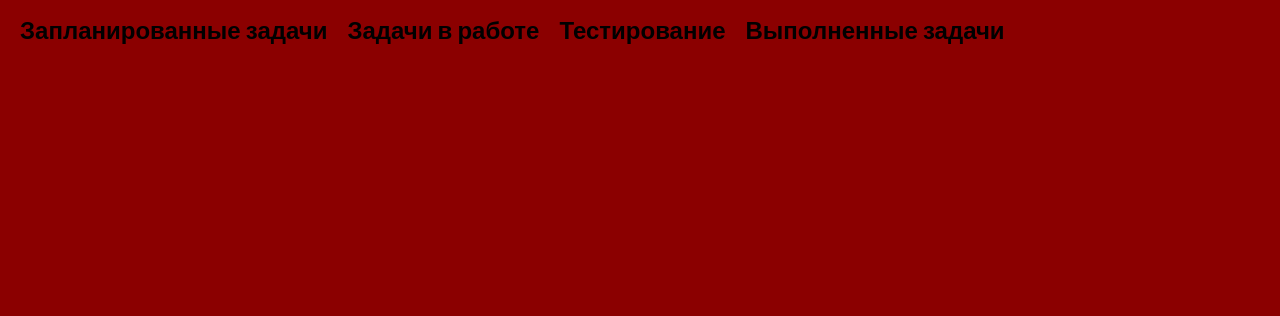
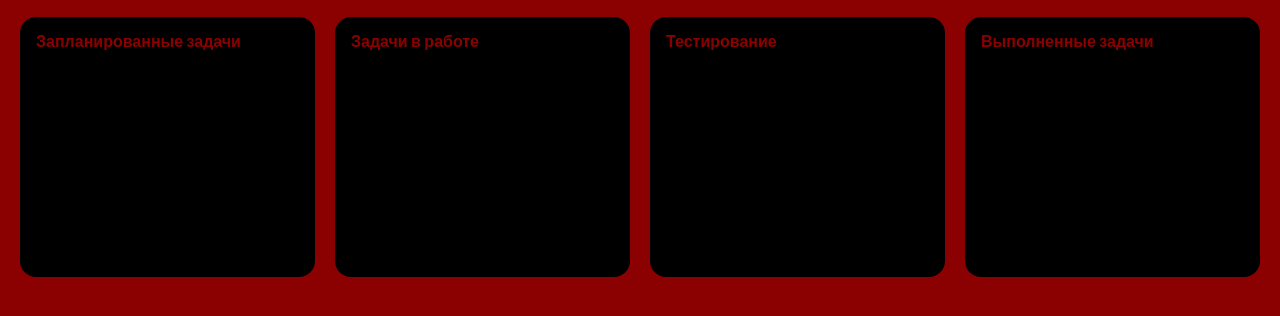
Before and after one commit to tenkco/klient-task-3, a plain HTML site: page index.html in a window 1280 px wide. Shown: the part 60-376 px from the top of the page. Drawn offline with Linux system fonts and the light colour scheme.

Commit message:
style column

```diff
--- a/css/style.css
+++ b/css/style.css
@@ -25,3 +25,25 @@ h1 {
     gap: 20px;
     margin-top: 20px;
 }
+
+.column {
+    flex: 1;
+    background: black;
+    border-radius: 16px;
+    padding: 8px;
+    min-width: 250px;
+}
+
+.columnHeader {
+    padding: 8px;
+    margin-bottom: 10px;
+}
+
+.columnHeader h2 {
+    font-size: 16px;
+    color: darkred;
+}
+
+.cardsContainer {
+    min-height: 200px;
+}
```
